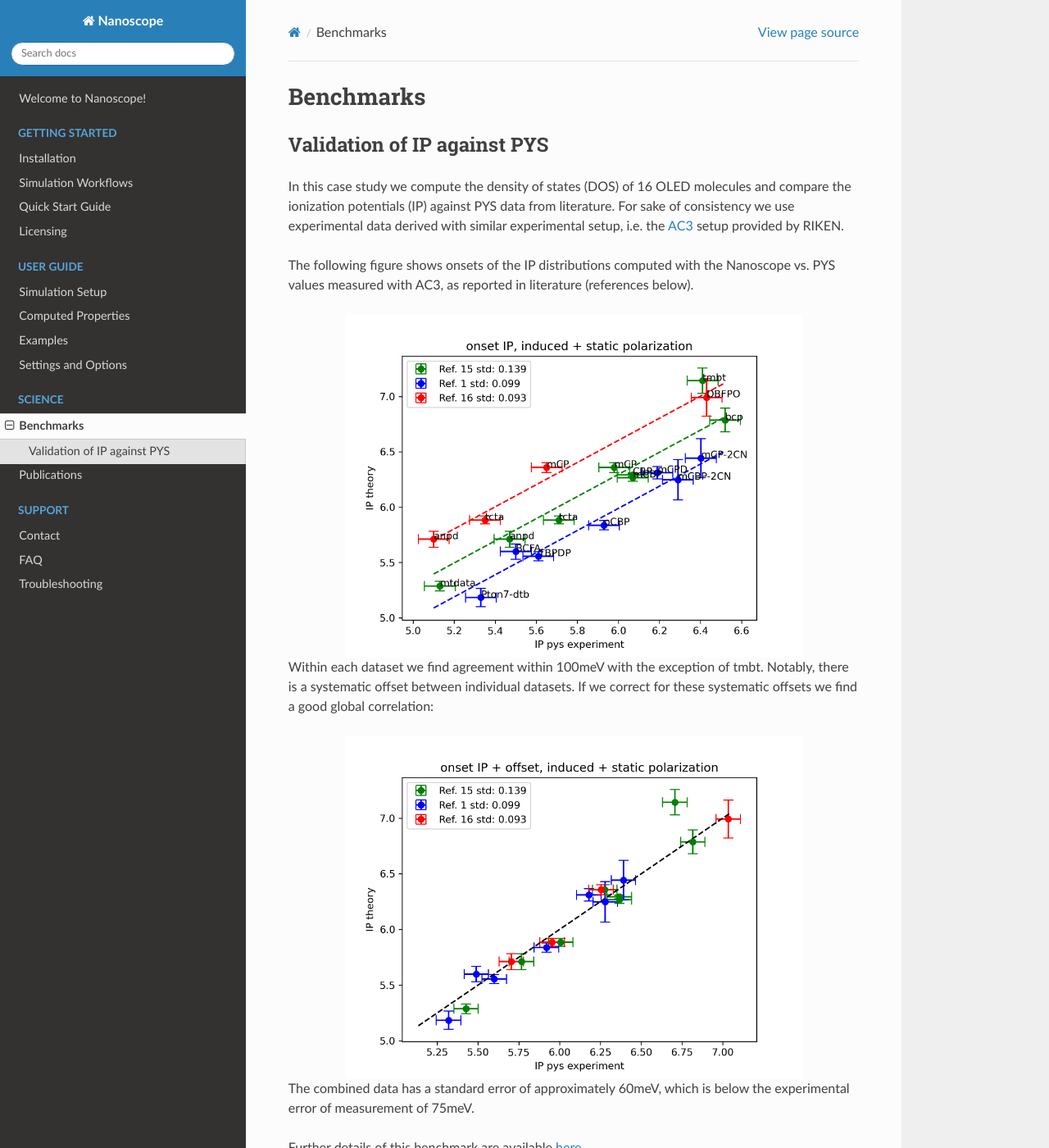
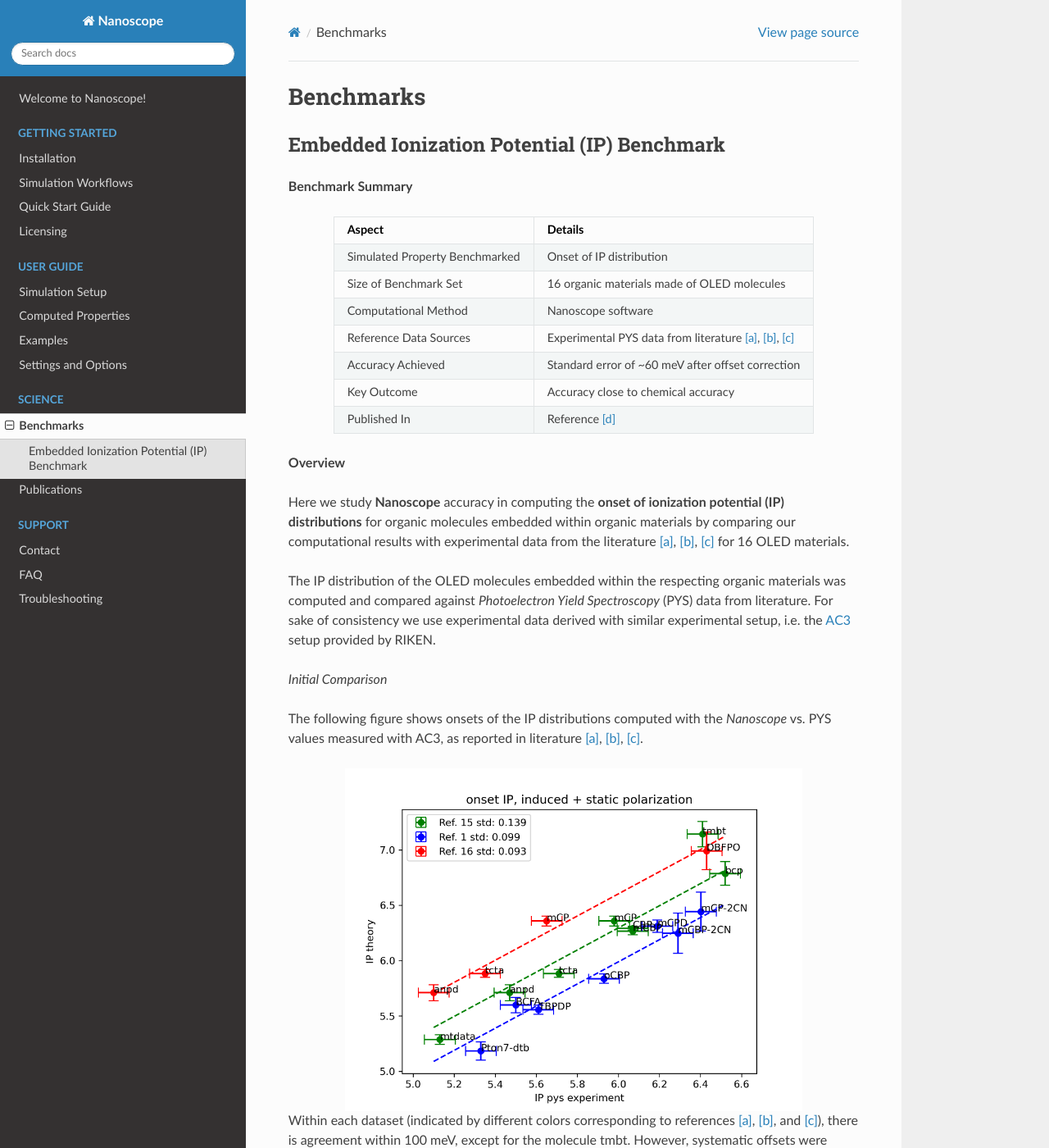
Before and after one commit to NanomatchGmbH/nanoscope-docs, a Sphinx documentation site: the page built from docs/source/science/benchmarks.rst, in a window 1280 px wide and 1400 px high. Shown: the whole window at 82% size. Built offline with Sphinx 7.4.7 and the Read the Docs theme 3.1.0, drawn with Linux system fonts in a browser that asks for light colours; some of the changed text lies outside the part shown.

Commit message:
add summary table, citations properly, structure enhanced

```diff
--- a/docs/source/science/benchmarks.rst
+++ b/docs/source/science/benchmarks.rst
@@ -3,33 +3,73 @@
 Benchmarks
 ==========
 
-Validation of IP against PYS
------------------------------
+Embedded Ionization Potential (IP) Benchmark
+--------------------------------------------
 
-In this case study we compute the density of states (DOS) of 16 OLED molecules and compare the ionization potentials (IP) against PYS data from literature. For sake of consistency we use experimental data derived with similar experimental setup, i.e. the `AC3 <https://product.rikenkeiki.co.jp/english/ac/ac-3/>`_ setup provided by RIKEN.
+**Benchmark Summary**
 
-The following figure shows onsets of the IP distributions computed with the Nanoscope vs. PYS values measured with AC3, as reported in literature (references below).
+.. table::
+   :align: center
+   :widths: auto
+
+   ================================  =====================================================
+   **Aspect**                        **Details**
+   ================================  =====================================================
+   Simulated Property Benchmarked    Onset of IP distribution
+   Size of Benchmark Set             16 organic materials made of OLED molecules
+   Computational Method              Nanoscope software
+   Reference Data Sources            Experimental PYS data from literature [a]_, [b]_, [c]_
+   Accuracy Achieved                 Standard error of ~60 meV after offset correction
+   Key Outcome                       Accuracy close to chemical accuracy
+   Published In                      Reference [d]_
+   ================================  =====================================================
+
+**Overview**
+
+Here we study **Nanoscope** accuracy in computing the **onset of ionization potential (IP) distributions** for organic
+molecules embedded within organic materials by comparing our computational results with experimental data from the
+literature [a]_, [b]_, [c]_ for 16 OLED materials.
+
+The IP distribution of the OLED molecules embedded within the respecting organic materials was computed and
+compared against *Photoelectron Yield Spectroscopy* (PYS) data from literature. For sake of consistency we use
+experimental data derived with similar experimental setup, i.e. the
+`AC3 <https://product.rikenkeiki.co.jp/english/ac/ac-3/>`_ setup provided by RIKEN.
+
+
+*Initial Comparison*
+
+The following figure shows onsets of the IP distributions computed with the *Nanoscope* vs. PYS values measured with AC3,
+as reported in literature [a]_, [b]_, [c]_.
 
 .. figure:: benchmarks/ip_results_SID.png
    :alt: IP comparison experiment theory
    :width: 80%
    :align: center
 
-Within each dataset we find agreement within 100meV with the exception of tmbt. Notably, there is a systematic offset between individual datasets. If we correct for these systematic offsets we find a good global correlation:
+Within each dataset (indicated by different colors corresponding to references [a]_, [b]_, and [c]_), there is agreement
+within 100 meV, except for the molecule tmbt.
+However, systematic offsets were observed between datasets from different studies.
+
+*Offset Correction*
+
+To address these systematic offsets, we applied corrections based on the mean differences between datasets.
+After this adjustment, a strong global correlation emerged:
 
 .. figure:: benchmarks/ip_results_shifted_SID.png
    :alt: IP comparison experiment theory shifted
    :width: 80%
    :align: center
 
-The combined data has a standard error of approximately 60meV, which is below the experimental error of measurement of 75meV.
+The combined data has a standard error of approximately 60 meV, which is below the experimental error of measurement of 75 meV.
 
-Further details of this benchmark are available `here <https://doi.org/10.1002/sdtp.17597>`_.
+For a comprehensive discussion of this benchmark, please refer to our publication [d]_.
 
+**References**
 
-References:
+.. [a] **Green data**: Chem. Phys. Rev. **2**, 031304 (2021); DOI: `10.1063/5.0049513 <https://doi.org/10.1063/5.0049513>`_
 
-* **green data**: Chem. Phys. Rev. 2, 031304 (2021); DOI: 10.1063/5.0049513
-* **blue data**: Adv. Sci. 2021, 8, 2100586; DOI: 10.1002/advs.202100586
-* **red data**: Adv. Optical Mater. 2019, 7, 1900630, DOI: 10.1002/adom.201900630
-* Full description of this benchmark: `<https://doi.org/10.1002/sdtp.17597>`_
+.. [b] **Blue data**: Adv. Sci. **8**, 2100586 (2021); DOI: `10.1002/advs.202100586 <https://doi.org/10.1002/advs.202100586>`_
+
+.. [c] **Red data**: Adv. Optical Mater. **7**, 1900630 (2019); DOI: `10.1002/adom.201900630 <https://doi.org/10.1002/adom.201900630>`_
+
+.. [d] **Full description of this benchmark**: SID Symposium Digest of Technical Papers, **55**: 607-610; DOI: `10.1002/sdtp.17597 <https://doi.org/10.1002/sdtp.17597>`_
```
